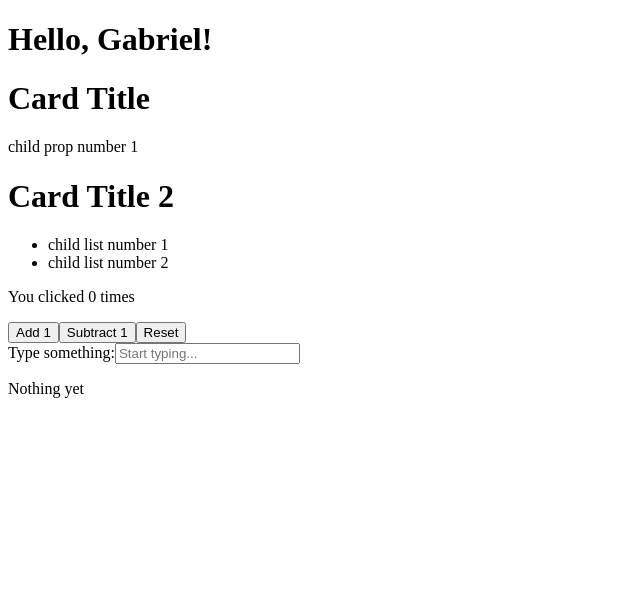
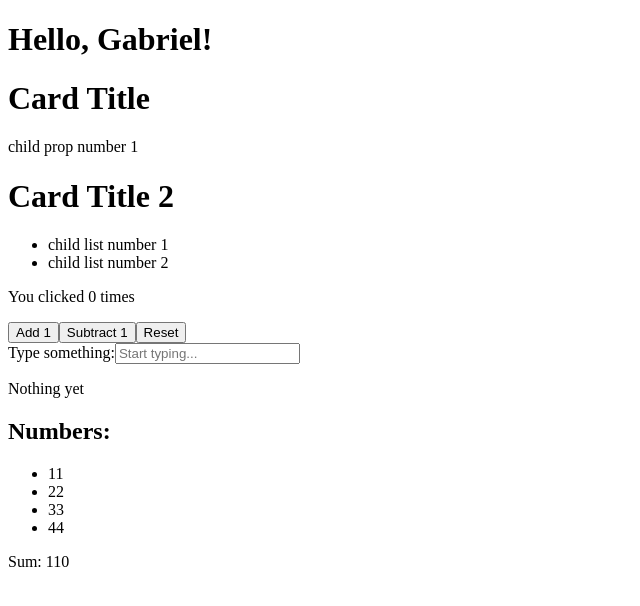
Before and after one commit to gabrielsantosdelima/frontend-studies, a React (Vite) app in the folder react-studies/: page / in a window 1280 px wide. Shown: the top 606 px of the page, without its empty margins (0-640 px from the left). Built offline with nearby package versions, Linux system fonts and the light colour scheme.

Commit message:
feat(sum): derive total from list instead of storing it

```diff
--- a/react-studies/src/App.tsx
+++ b/react-studies/src/App.tsx
@@ -2,6 +2,7 @@ import { Greeting } from './components/Greeting';
 import { Card } from './components/Card';
 import { Counter } from './components/Counter';
 import { TextMirror } from './components/TextMirror';
+import { SumList } from './components/SumList';
 
 function App() {
   return (
@@ -19,7 +20,10 @@ function App() {
       </Card>
 
       <Counter/>
+
       <TextMirror/>
+
+      <SumList/>
     </>
   )
 }
--- /dev/null
+++ b/react-studies/src/components/SumList.tsx
@@ -0,0 +1,25 @@
+import { useState } from "react";
+
+export function SumList() {
+    const [numbers] = useState([
+        {id: 1, value: 11},
+        {id: 2, value: 22},
+        {id: 3, value: 33},
+        {id: 4, value: 44},
+    ]);
+
+    const totalSum = numbers.reduce((acc, n) => acc+n.value,0);
+    return(
+        <div>
+            <h2>Numbers: </h2>
+            <ul>
+                {numbers.map((n) => (
+                    <li key={n.id}>
+                        {n.value}
+                    </li>
+                ))}
+            </ul>
+            <p>Sum: {totalSum}</p>
+        </div>
+    )
+}
```
Also changed, not shown: 1 other file (tests, documents, lock files or other folders).
